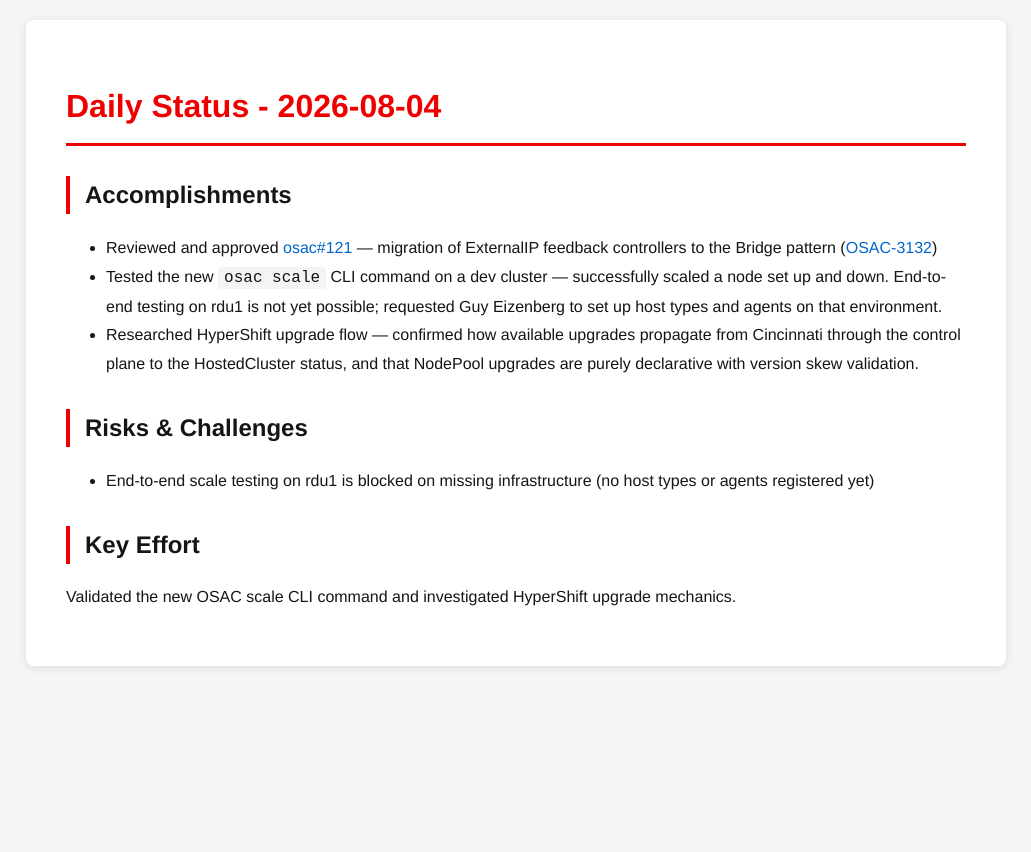
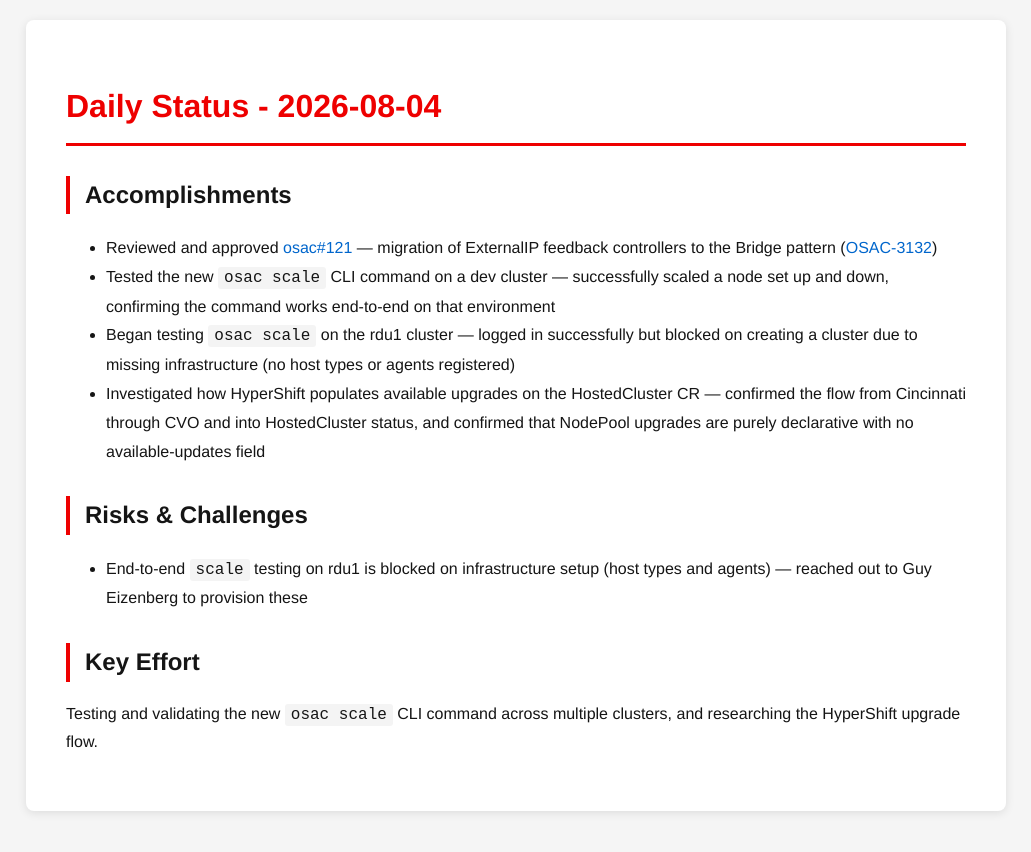
Before and after one commit to tzvatot/daily-status, a Jekyll site: the page built from 2026-08-04.md, in a window 1280 px wide. Shown: the top 852 px of the page, without its empty margins (124-1155 px from the left). Built offline with Jekyll 4.4.1, drawn with Linux system fonts in a browser that asks for light colours.

Commit message:
Daily status update - 2026-08-04

```diff
--- a/2026-08-04.md
+++ b/2026-08-04.md
@@ -8,11 +8,12 @@ date: 2026-08-04
 
 ## Accomplishments
 - Reviewed and approved [osac#121](https://github.com/osac-project/osac/pull/121) — migration of ExternalIP feedback controllers to the Bridge pattern ([OSAC-3132](https://redhat.atlassian.net/browse/OSAC-3132))
-- Tested the new `osac scale` CLI command on a dev cluster — successfully scaled a node set up and down. End-to-end testing on rdu1 is not yet possible; requested Guy Eizenberg to set up host types and agents on that environment.
-- Researched HyperShift upgrade flow — confirmed how available upgrades propagate from Cincinnati through the control plane to the HostedCluster status, and that NodePool upgrades are purely declarative with version skew validation.
+- Tested the new `osac scale` CLI command on a dev cluster — successfully scaled a node set up and down, confirming the command works end-to-end on that environment
+- Began testing `osac scale` on the rdu1 cluster — logged in successfully but blocked on creating a cluster due to missing infrastructure (no host types or agents registered)
+- Investigated how HyperShift populates available upgrades on the HostedCluster CR — confirmed the flow from Cincinnati through CVO and into HostedCluster status, and confirmed that NodePool upgrades are purely declarative with no available-updates field
 
 ## Risks & Challenges
-- End-to-end scale testing on rdu1 is blocked on missing infrastructure (no host types or agents registered yet)
+- End-to-end `scale` testing on rdu1 is blocked on infrastructure setup (host types and agents) — reached out to Guy Eizenberg to provision these
 
 ## Key Effort
-Validated the new OSAC scale CLI command and investigated HyperShift upgrade mechanics.
+Testing and validating the new `osac scale` CLI command across multiple clusters, and researching the HyperShift upgrade flow.
```
